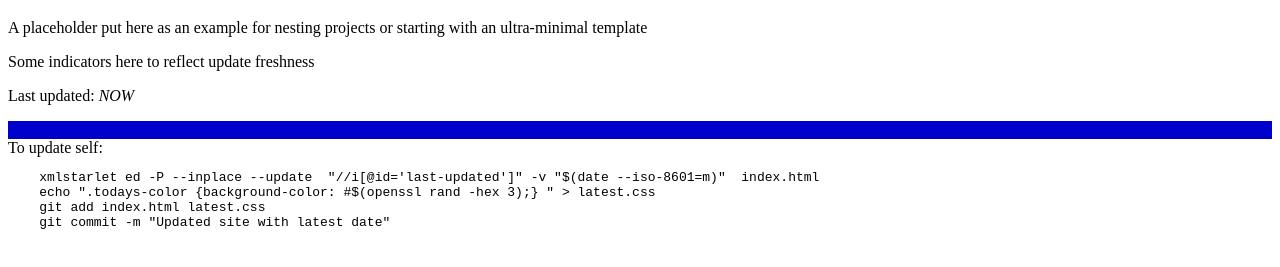
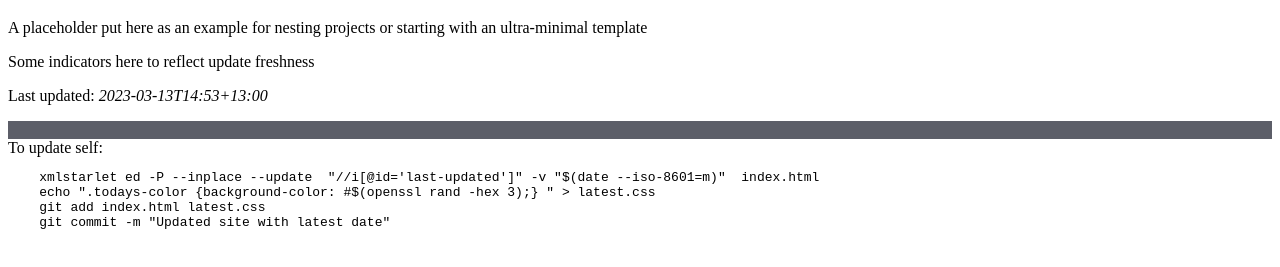
Before and after one commit to dman-coders/sample-html, a plain HTML site: page index.html in a window 1280 px wide. Shown: the part 61-328 px from the top of the page. Drawn offline with Linux system fonts and the light colour scheme.

Commit message:
Updated site with latest date

```diff
--- a/index.html
+++ b/index.html
@@ -9,8 +9,8 @@
   <div class="head"><h1>A minimal html website</h1></div>
   <p>A placeholder put here as an example for nesting projects or starting with an ultra-minimal template</p>
   <p>Some indicators here to reflect update freshness</p>
-  <p>Last updated: <i id="last-updated">NOW</i></p>
-  <div class="todays-color">&#160;</div>
+  <p>Last updated: <i id="last-updated">2023-03-13T14:53+13:00</i></p>
+  <div class="todays-color"> </div>
 To update self:
 <pre>
     xmlstarlet ed -P --inplace --update  "//i[@id='last-updated']" -v "$(date --iso-8601=m)"  index.html
--- a/latest.css
+++ b/latest.css
@@ -1,4 +1 @@
-
-.todays-color {
-    background-color: #0000CC;
-}
+.todays-color {background-color: #5c5e68;}
```
